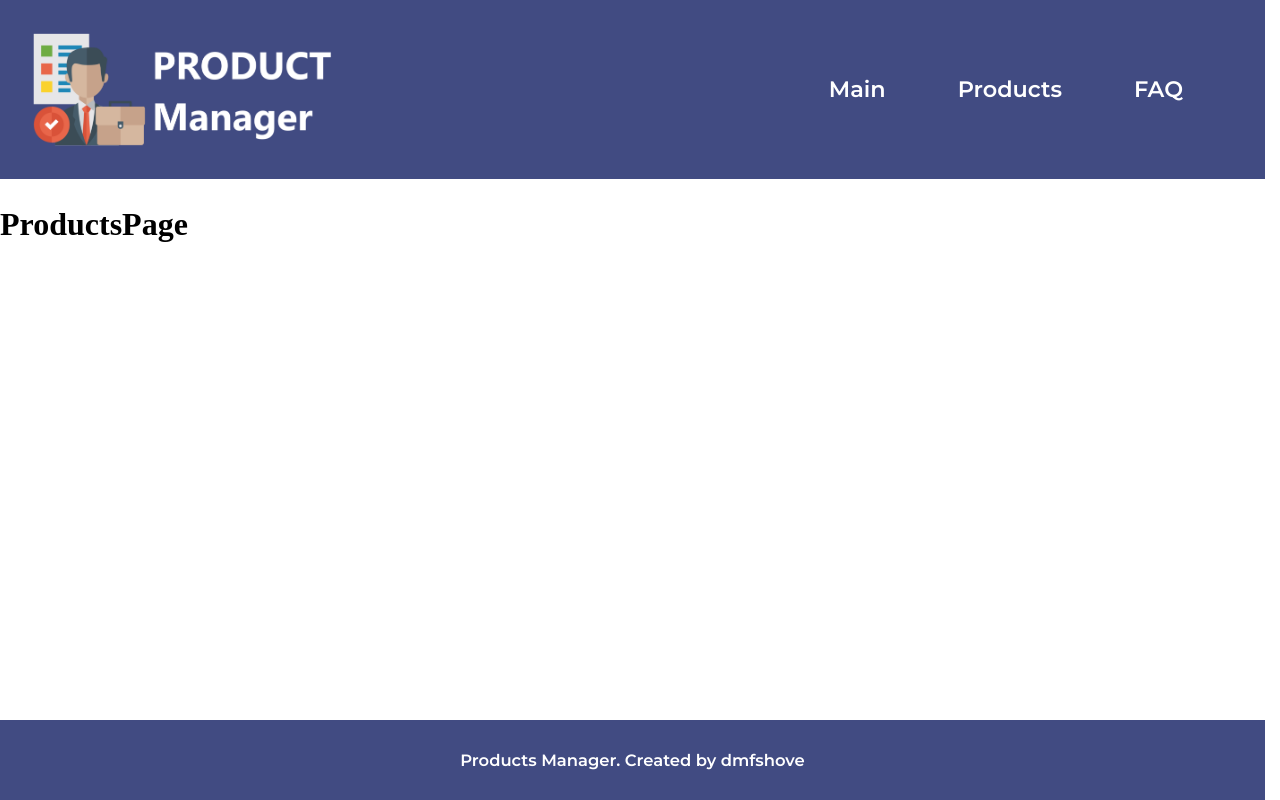
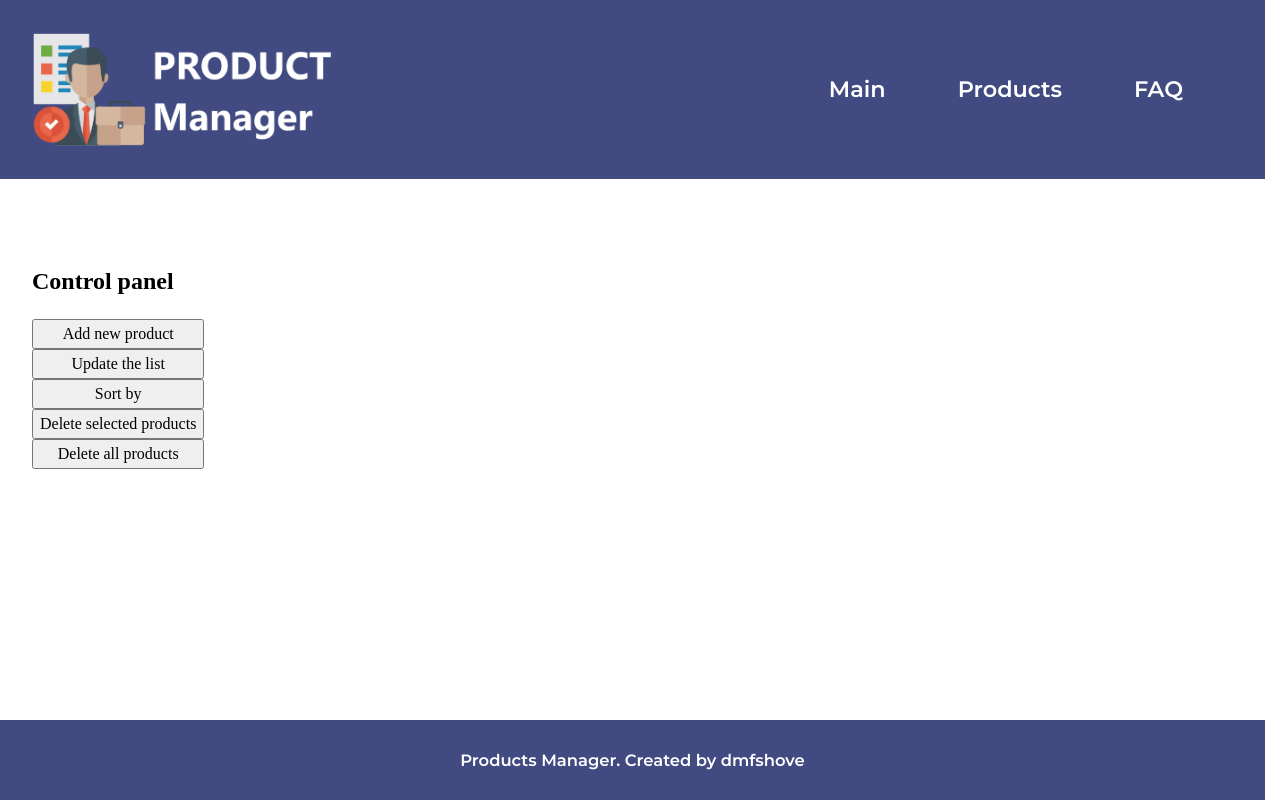
Before and after one commit to RusikHunter/Products-Manager, a React (Vite) app: page /products in a window 1280 px wide. Built offline with nearby package versions, Linux system fonts and the light colour scheme.

Commit message:
feat(products/control panel): write html

```diff
--- /dev/null
+++ b/src/components/ControlPanel/ControlPanel.tsx
@@ -0,0 +1,30 @@
+import styles from "./ControlPanel.module.scss"
+
+const buttons = [
+    { name: "Add new product" },
+    { name: "Update the list" },
+    { name: "Sort by" },
+    { name: "Delete selected products" },
+    { name: "Delete all products" },
+
+]
+
+function ControlPanel() {
+    return (
+        <section className={`${styles.main_content} section`}>
+            <div className={`${styles.container} container`}>
+                <div className={`${styles.row} row`}>
+                    <div className={`${styles.column} column`}>
+                        <h1 className={styles.title}>Control panel</h1>
+
+                        {buttons.map(({ name }) => (
+                            <button className={styles.button}>{name}</button>
+                        ))}
+                    </div>
+                </div>
+            </div>
+        </section>
+    )
+}
+
+export default ControlPanel
--- a/src/pages/ProductsPage/ProductsPage.tsx
+++ b/src/pages/ProductsPage/ProductsPage.tsx
@@ -1,6 +1,8 @@
+import ControlPanel from "@/components/ControlPanel/ControlPanel"
+
 function ProductsPage() {
     return (
-        <h1>ProductsPage</h1>
+        <ControlPanel />
     )
 }
 
```
Also changed, not shown: src/components/ControlPanel/ControlPanel.module.scss (added).
